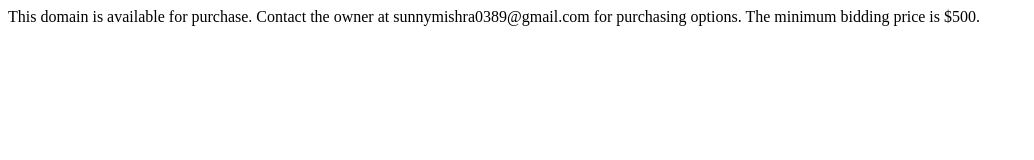
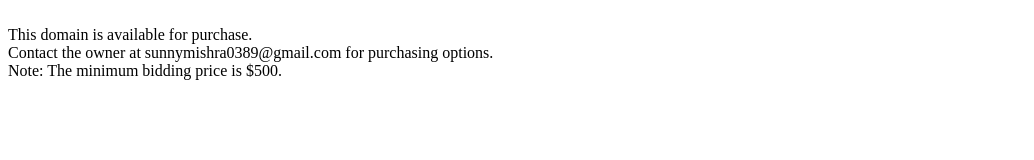
Before and after one commit to sunnymishra/stepupcampsell, a plain HTML site: page index.html in a window 1280 px wide. Shown: the whole page, without its empty margins (0-1034 px from the left). Drawn offline with Linux system fonts and the light colour scheme.

Commit message:
Update index.html

```diff
--- a/index.html
+++ b/index.html
@@ -2,5 +2,7 @@
 </head>
 
 <body>
-This domain is available for purchase. Contact the owner at sunnymishra0389@gmail.com for purchasing options. The minimum bidding price is $500.
+ <BR>This domain is available for purchase.
+ <BR>Contact the owner at <bold>sunnymishra0389@gmail.com</bold> for purchasing options.
+ <BR>Note: The minimum bidding price is <bold>$500</bold>.
 </body>
```
